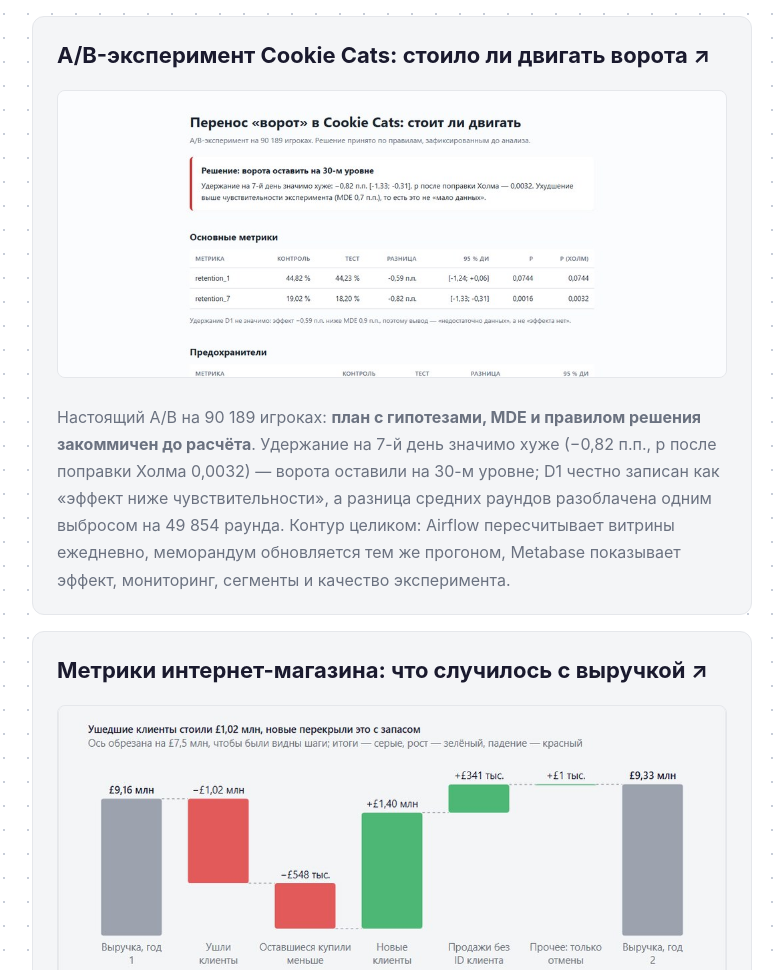
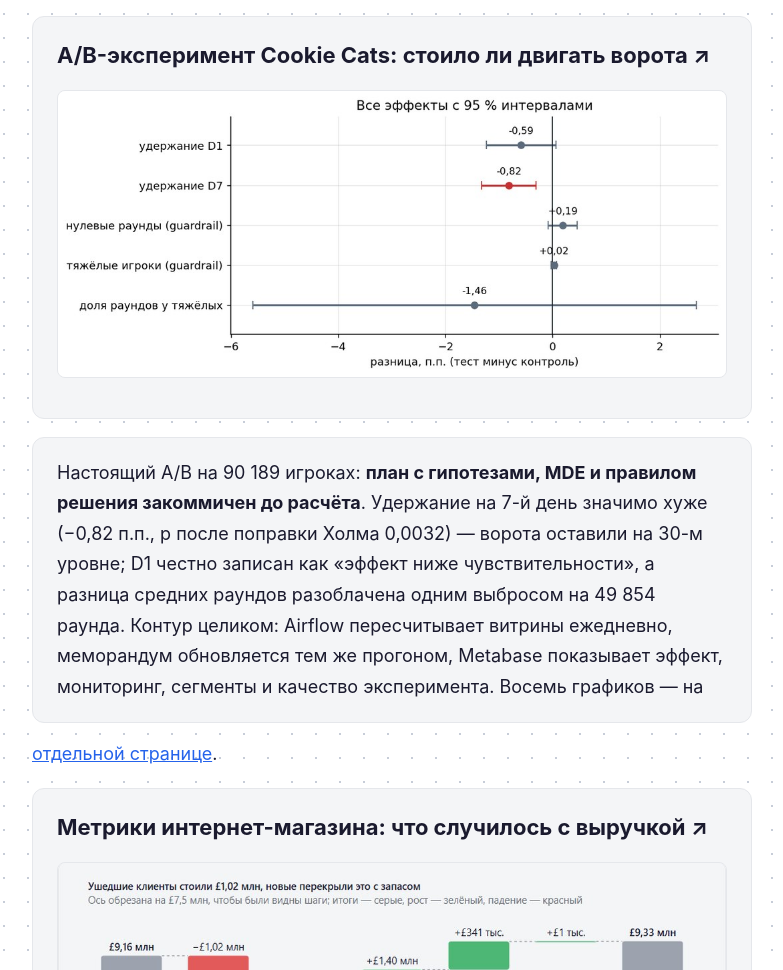
Before and after one commit to Alex91132/Alex91132.github.io, a plain HTML site: page index.html in a window 1280 px wide. Shown: the part 8974-9944 px from the top of the page, without its empty margins (248-1031 px from the left). Drawn offline with Linux system fonts and the light colour scheme.

Commit message:
Карточка проекта: превью из forest plot и ссылка на страницу графиков
Превью карточки — forest plot всех эффектов (читается без увеличения), в тексте —
ссылка на страницу с восемью графиками.

```diff
--- a/index.html
+++ b/index.html
@@ -401,9 +401,9 @@
       </a>
       <a class="card" href="https://alex91132.github.io/ab-experiment-loop/" target="_blank" rel="noopener">
         <h3>A/B-эксперимент Cookie Cats: стоило ли двигать ворота ↗</h3>
-        <img src="assets/projects/ab-experiment-loop.jpg"
+        <img src="assets/projects/ab-experiment-charts.jpg"
              width="1000" height="428"
-             alt="Страница результатов: решение оставить ворота на 30-м уровне и таблица метрик"
+             alt="Forest plot: удержание D7 значимо хуже, D1 — интервал накрывает ноль"
              loading="lazy"
              style="width:100%; border-radius:8px; border:1px solid var(--border); margin:8px 0 10px;">
         <p>Настоящий A/B на 90 189 игроках: <strong>план с гипотезами, MDE и правилом решения
@@ -412,7 +412,8 @@
            как «эффект ниже чувствительности», а разница средних раундов разоблачена одним
            выбросом на 49 854 раунда. Контур целиком: Airflow пересчитывает витрины ежедневно,
            меморандум обновляется тем же прогоном, Metabase показывает эффект, мониторинг,
-           сегменты и качество эксперимента.</p>
+           сегменты и качество эксперимента. Восемь графиков — на
+           <a href="https://alex91132.github.io/ab-experiment-loop/notebook.html">отдельной странице</a>.</p>
       </a>
       <a class="card" href="https://alex91132.github.io/online-retail-metrics/" target="_blank" rel="noopener">
         <h3>Метрики интернет-магазина: что случилось с выручкой ↗</h3>
```
Also changed, not shown: assets/projects/ab-experiment-charts.jpg (added).
